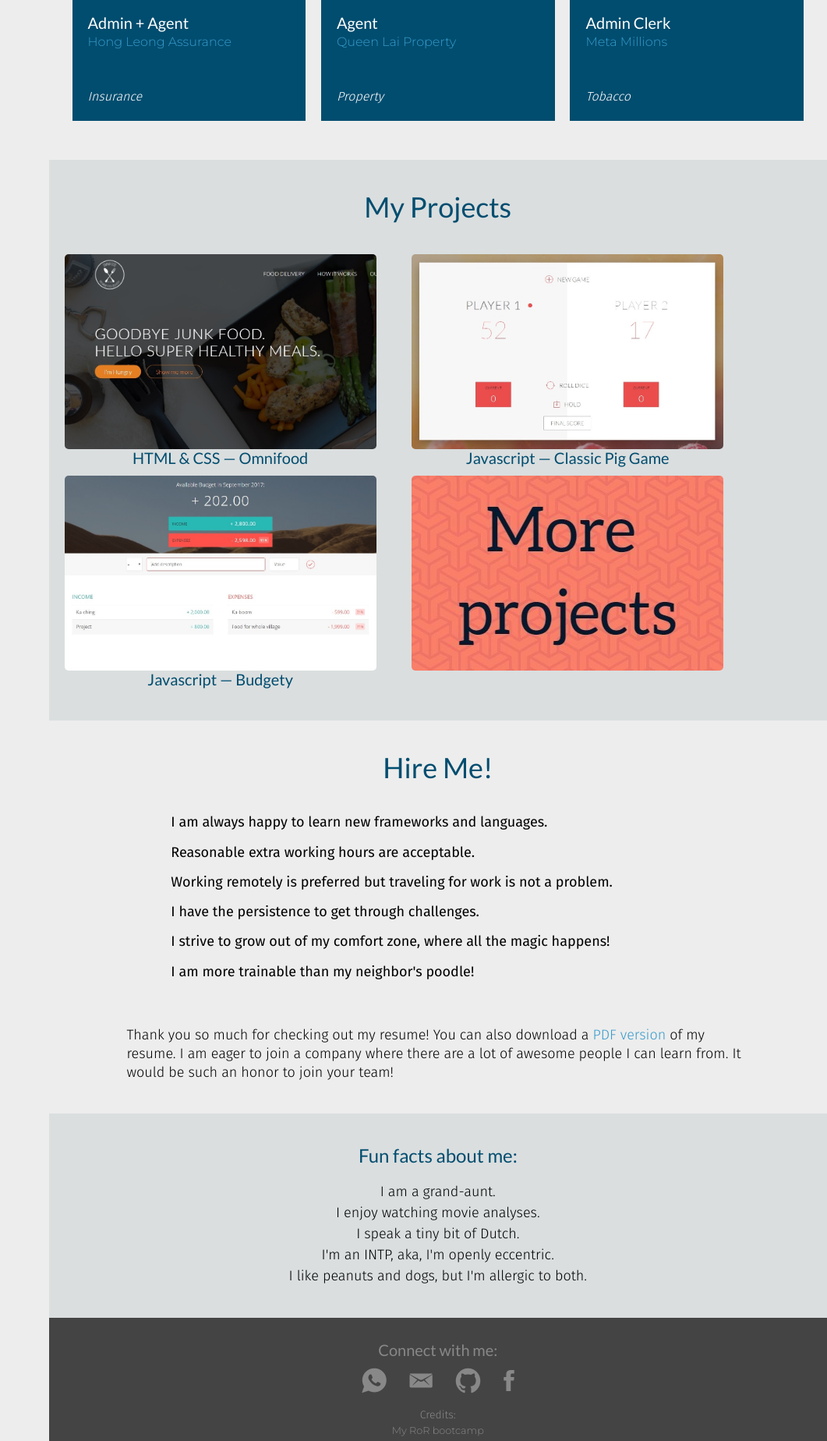
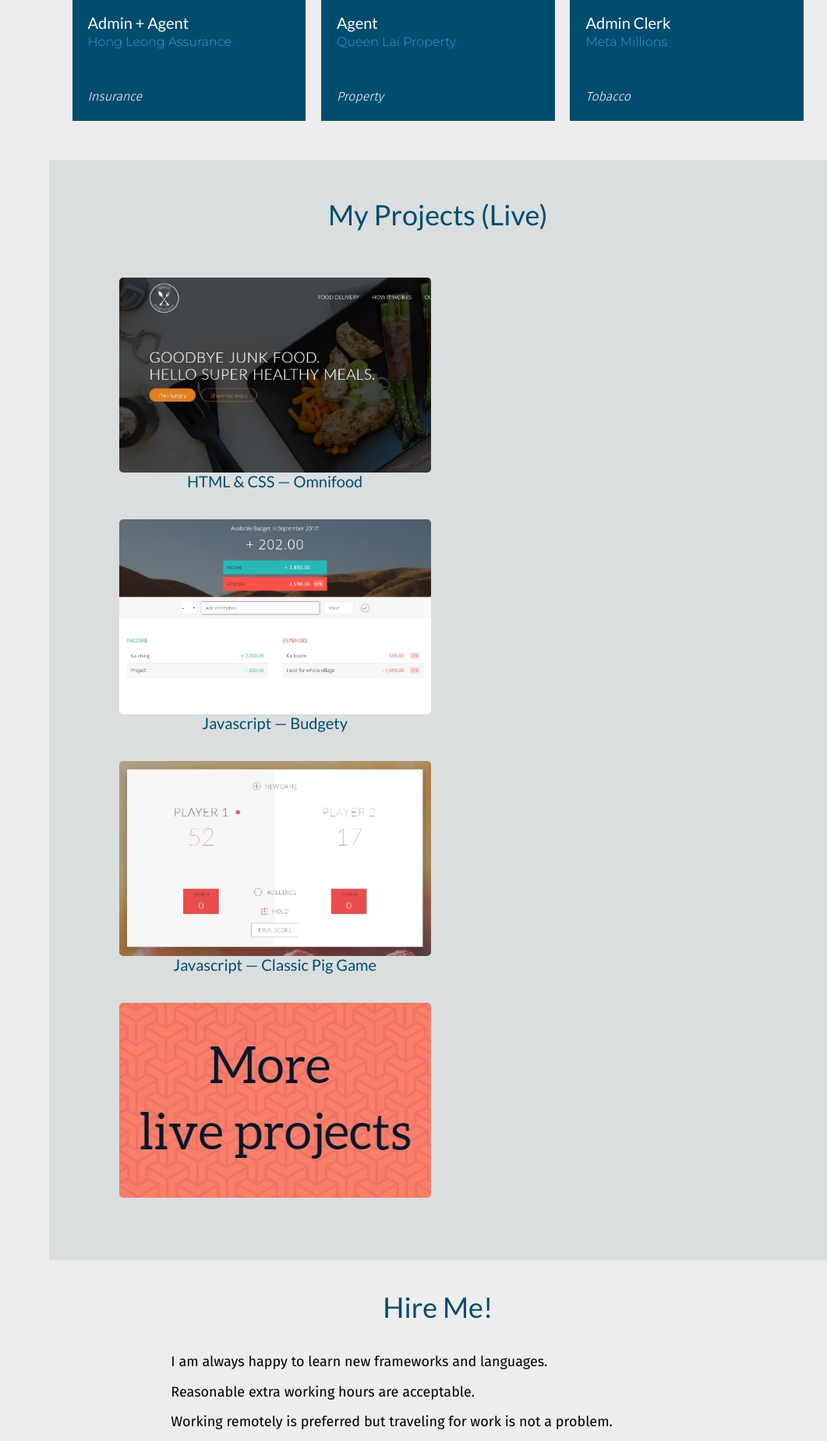
Before and after one commit to lucidkodo/FE-Resume, a PHP site: page / in a window 1280 px wide. Shown: the part 2078-3926 px from the top of the page at 78% size, without its empty margins (219-1280 px from the left). Run offline with PHP 8.4, Linux system fonts and the light colour scheme; style sheets or scripts are compiled from the project's sources; some libraries are stand-ins or nearby versions.

Commit message:
project section successfully added

```diff
--- a/index.html
+++ b/index.html
@@ -411,30 +411,30 @@
 			</section>
 
 			<section class="section-projects" id="projects">
-				<h2>My Projects</h2>
+				<h2>My Projects (Live)</h2>
 				<div class="row">
 					<div class="my-projects project-1">
 						<div class="project-links">
-							<a class="btn" href="#" target="_blank">Visit Site</a>
-							<a class="btn" href="#" target="_blank">View Code</a>
+							<a class="btn" href="https://lucidkodo-fe-omnifood.herokuapp.com/" target="_blank">Visit Site</a>
+							<a class="btn" href="https://github.com/lucidkodo/FE-Omnifood" target="_blank">View Code</a>
 						</div>
 						<h3 class="project-name">HTML & CSS &mdash; Omnifood</h3>
 					</div>
 
 					<div class="my-projects project-2">
 						<div class="project-links">
-							<a class="btn" href="#" target="_blank">Visit Site</a>
-							<a class="btn" href="#" target="_blank">View Code</a>
+							<a class="btn" href="https://lucidkodo-js-budgety.herokuapp.com/" target="_blank">Visit Site</a>
+							<a class="btn" href="https://github.com/lucidkodo/JS-Budgety" target="_blank">View Code</a>
 						</div>
-						<h3 class="project-name">Javascript &mdash; Classic Pig Game</h3>
+						<h3 class="project-name">Javascript &mdash; Budgety</h3>
 					</div>
 
 					<div class="my-projects project-3">
 						<div class="project-links">
-							<a class="btn" href="#" target="_blank">Visit Site</a>
-							<a class="btn" href="#" target="_blank">View Code</a>
+							<a class="btn" href="https://lucidkodo-js-pig-game.herokuapp.com/" target="_blank">Visit Site</a>
+							<a class="btn" href="https://github.com/lucidkodo/JS-Pig-Game" target="_blank">View Code</a>
 						</div>
-						<h3 class="project-name">Javascript &mdash; Budgety</h3>
+						<h3 class="project-name">Javascript &mdash; Classic Pig Game</h3>
 					</div>
 
 					<div class="my-projects future-project">
--- a/resources/css/style.css
+++ b/resources/css/style.css
@@ -294,10 +294,13 @@ header {
 /* ----------------------------------------------- */
 /*   SECTION-PROJECTS   */
 /* ----------------------------------------------- */
-.section-projects { background-color: #dadedf }
+.section-projects {
+	background-color: #dadedf;
+	padding: 50px 70px;
+}
 
 .my-projects {
-	margin: 10px 20px;
+	margin: 30px 20px;
 	width: 30%;
 	display: inline-block;
 	background-size: cover;
@@ -325,11 +328,10 @@ header {
 .project-links { transition: opacity 0.2s, visibility 0.2s }
 
 .project-1 { background-image: url(../img/ss-omnifood.jpg) }
-.project-2 { background-image: url(../img/ss-pig-game.jpg) }
-.project-3 { background-image: url(../img/ss-budgety.jpg) }
+.project-2 { background-image: url(../img/ss-budgety.jpg) }
+.project-3 { background-image: url(../img/ss-pig-game.jpg) }
 .future-project { background-image: url(../img/more-projects.jpg) }
 .project-2, .project-3 { background-position: center }
-
 
 .project-name {
 	color: #014d6f;
```
Also changed, not shown: resources/img/more-projects.jpg.
